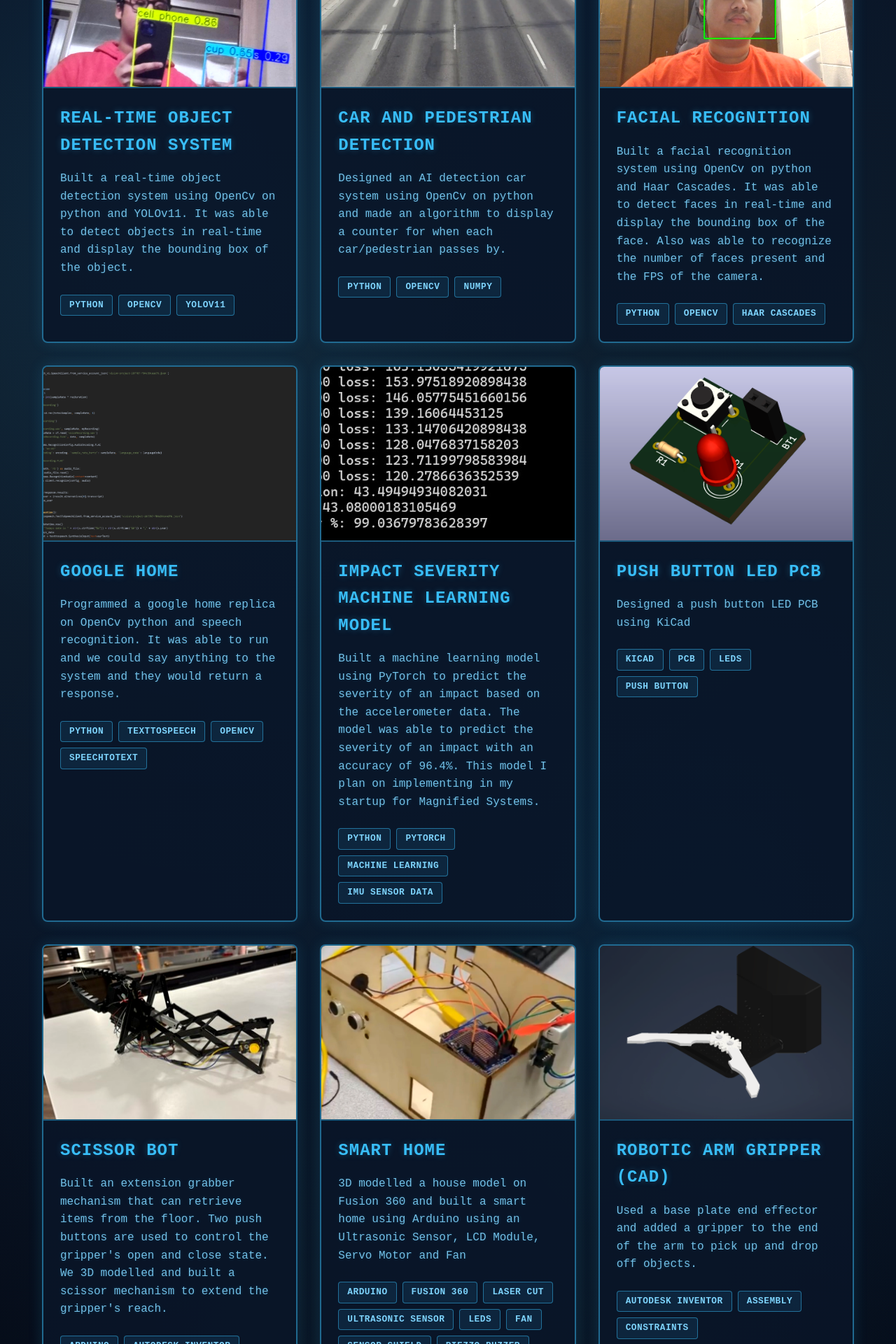
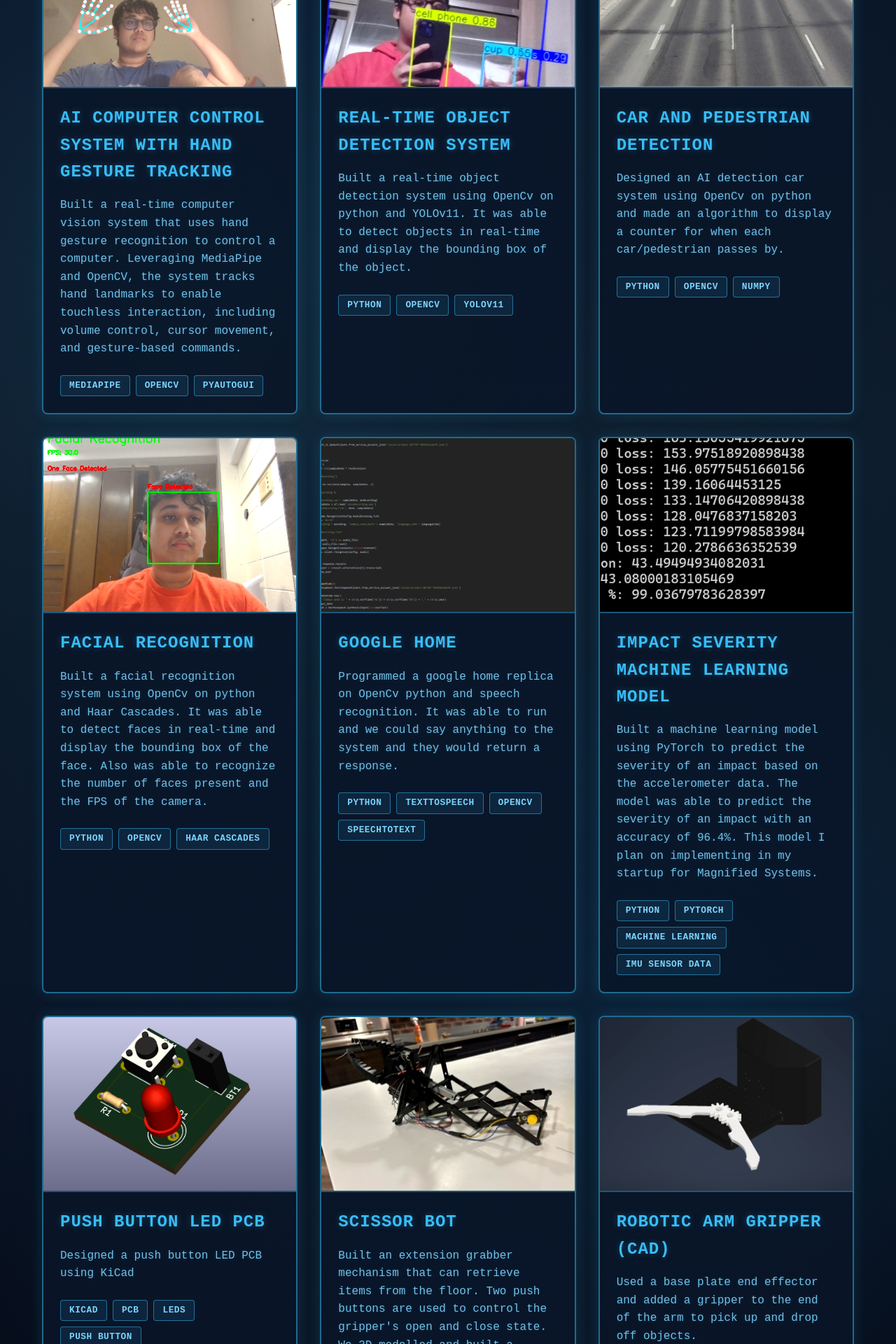
Before and after one commit to AurickAnwar/Personal-Portfolio, a React (Create React App) app: page /projects in a window 1280 px wide. Shown: the part 440-2360 px from the top of the page at 70% size. Built offline with nearby package versions, Linux system fonts and the light colour scheme; the HTML template or start-up script is replaced by a standard one.

Commit message:
Update Website

```diff
--- a/src/components/Projects.js
+++ b/src/components/Projects.js
@@ -6,15 +6,31 @@ const Projects = () => {
     // Python Projects (5)
     {
       id: 1,
+      title: "AI Computer Control System with Hand Gesture Tracking",
+      description: "Built a real-time computer vision system that uses hand gesture recognition to control a computer. Leveraging MediaPipe and OpenCV, the system tracks hand landmarks to enable touchless interaction, including volume control, cursor movement, and gesture-based commands.",
+      image: "/HandGestureControl.jpg",
+      technologies: ['MediaPipe', 'OpenCV', 'PyAutoGUI'],
+      githubUrl: "https://github.com/AurickAnwar/Real-Time-Hand-Gesture-Controller",
+      demoUrl: "https://www.youtube.com/watch?v=87QTKgbuSko&"
+
+
+    },
+    {
+      id: 2,
       title: "Real-Time Object Detection System",
       description: "Built a real-time object detection system using OpenCv on python and YOLOv11. It was able to detect objects in real-time and display the bounding box of the object.",
       image: "/ObjectDetection.jpg",
       technologies: ["Python", "OpenCV", "YOLOv11"],
-      githubUrl: "https://github.com/AurickAnwar/Object-Detection-AI-Model-With-YOLOv11"
+      githubUrl: "https://github.com/AurickAnwar/Object-Detection-AI-Model-With-YOLOv11",
+      demoUrl: "https://www.youtube.com/watch?v=tMhFKEpCgqw"
+
+
 
     },
+
+    // ⭐ Updated project (Assembly file instead of GitHub)
     {
-      id: 2,
+      id: 3,
       title: "Car and Pedestrian Detection",
       description: "Designed an AI detection car system using OpenCv on python and made an algorithm to display a counter for when each car/pedestrian passes by.",
       image: "/Car Detection.png",
@@ -23,11 +39,13 @@ const Projects = () => {
       reportUrl: "https://docs.google.com/document/d/1CIpkooX8EVqJkrTwUZ0tDHImPGGr1oqaoGuMrc3TTdc/edit?tab=t.0"
 
 
+
+
     },
 
-    // ⭐ Updated project (Assembly file instead of GitHub)
+    // CAD Projects (3)
     {
-      id: 3,
+      id: 4,
       title: "Facial Recognition",
       description: "Built a facial recognition system using OpenCv on python and Haar Cascades. It was able to detect faces in real-time and display the bounding box of the face. Also was able to recognize the number of faces present and the FPS of the camera.",
       image: "/FacialRecognition.jpg",
@@ -35,21 +53,19 @@ const Projects = () => {
       githubUrl: "https://github.com/AurickAnwar/Facial-Recognition-with-OpenCV"
 
 
-
     },
-
-    // CAD Projects (3)
     {
-      id: 4,
+      id: 5,
       title: "Google Home",
       description: "Programmed a google home replica on OpenCv python and speech recognition. It was able to run and we could say anything to the system and they would return a response.",
       image: "/STT.png",
       technologies: ["Python", "TextToSpeech", "OpenCV", "SpeechToText"],
       githubUrl: "https://github.com/AurickAnwar/Google-Home-Replica"
 
+
     },
     {
-      id: 5,
+      id: 6,
       title: "Impact Severity Machine Learning Model",
       description: "Built a machine learning model using PyTorch to predict the severity of an impact based on the accelerometer data. The model was able to predict the severity of an impact with an accuracy of 96.4%. This model I plan on implementing in my startup for Magnified Systems.",
       image: "/CrashSeverity.jpg",
@@ -57,33 +73,27 @@ const Projects = () => {
       githubUrl: "https://github.com/AurickAnwar/Impact-Analysis-ML"
 
     },
+
+    // Arduino Projects (3)
     {
-      id: 6,
+      id: 7,
       title: "Push Button LED PCB",
       description: "Designed a push button LED PCB using KiCad",
       image: "/LEDPCB.png",
       technologies: ["KiCad", "PCB", "LEDs", "Push Button"],
       pcbUrl: "/ledlight.kicad_pcb",
       schematicUrl: "/ledlight.kicad_sch"
+
     },
 
-    // Arduino Projects (3)
     {
-      id: 7,
+      id: 8,
       title: "Scissor Bot",
       description: "Built an extension grabber mechanism that can retrieve items from the floor. Two push buttons are used to control the gripper's open and close state. We 3D modelled and built a scissor mechanism to extend the gripper's reach.",
       image: "/ScissorsBot.jpg",
       technologies: ["Arduino", "Autodesk Inventor", "3D Printing"],
       demoUrl: "https://www.youtube.com/watch?v=-lGsktbrvjc"
-    },
 
-    {
-      id: 8,
-      title: "Smart Home",
-      description: "3D modelled a house model on Fusion 360 and built a smart home using Arduino using an Ultrasonic Sensor, LCD Module, Servo Motor and Fan",
-      image: "/SmartHome.jpg",
-      technologies: ["Arduino", "Fusion 360", "Laser Cut", "Ultrasonic Sensor", "LEDs", "Fan", "Sensor Shield", "Piezzo Buzzer"],
-      demoUrl: "/SmartHome.mov"
     },
     {
       id: 9,
@@ -117,26 +127,27 @@ const Projects = () => {
                 />
 
                 <div className="project-overlay">
-                  <div className={`project-links ${project.reportUrl ? 'double' : 'single'}`}>
-
-                    {/* ORDER OF PRIORITY: STL → Assembly → Demo → GitHub */}
-                    {project.stlUrl ? (
+                  <div className="project-links">
+                    {project.stlUrl && (
                       <a href={project.stlUrl} className="project-link" target="_blank" rel="noopener noreferrer">
                         <i className="icon">🧩</i> STL File
                       </a>
-                    ) : project.assemblyUrl ? (
+                    )}
+                    {project.assemblyUrl && (
                       <a href={project.assemblyUrl} className="project-link" target="_blank" rel="noopener noreferrer">
                         <i className="icon">🧩</i> Assembly File
                       </a>
-                    ) : project.demoUrl ? (
+                    )}
+                    {project.demoUrl && (
                       <a href={project.demoUrl} className="project-link" target="_blank" rel="noopener noreferrer">
                         <i className="icon">🎥</i> Demo
                       </a>
-                    ) : project.githubUrl ? (
+                    )}
+                    {project.githubUrl && (
                       <a href={project.githubUrl} className="project-link" target="_blank" rel="noopener noreferrer">
                         <i className="icon">📁</i> GitHub
                       </a>
-                    ) : null}
+                    )}
 
                     {project.reportUrl && (
                       <a href={project.reportUrl} className="project-link" target="_blank" rel="noopener noreferrer">
```
Also changed, not shown: public/HandGestureControl.jpg (added), 1 other file (tests, documents, lock files or other folders).
